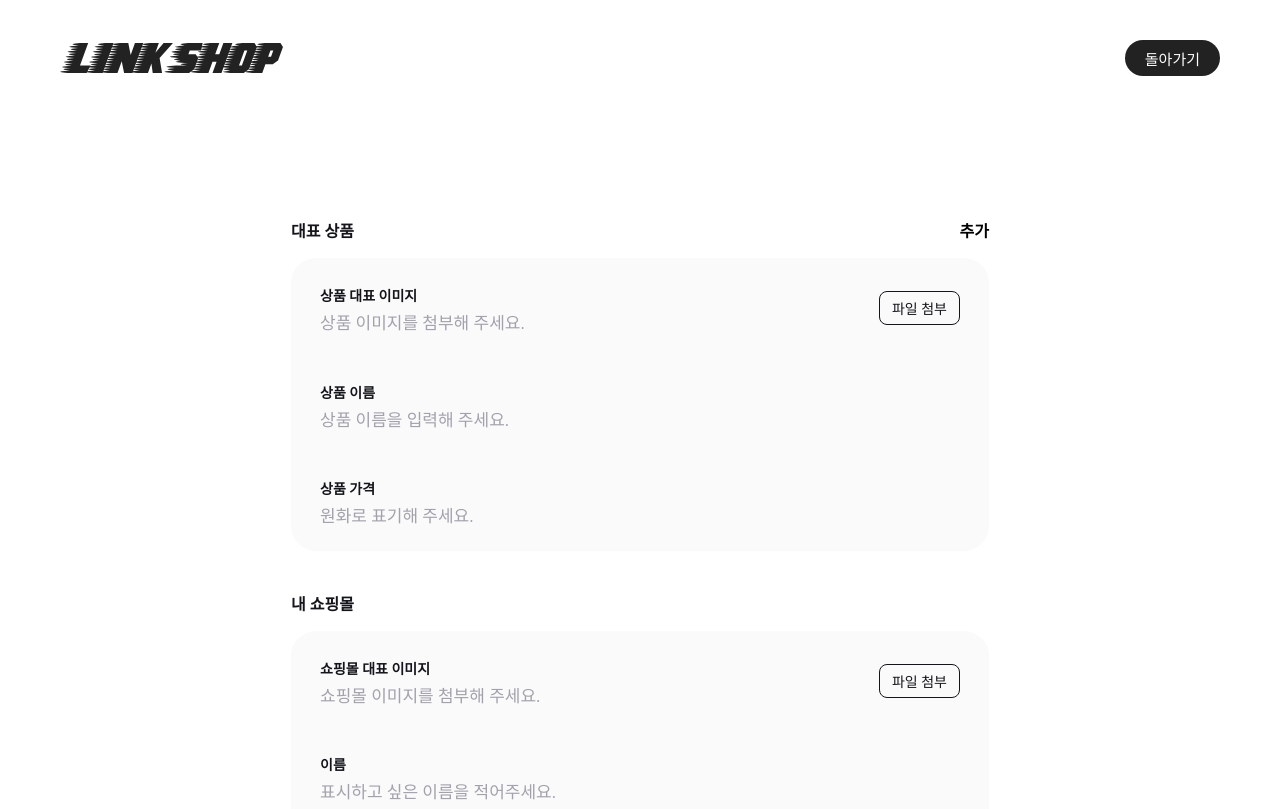
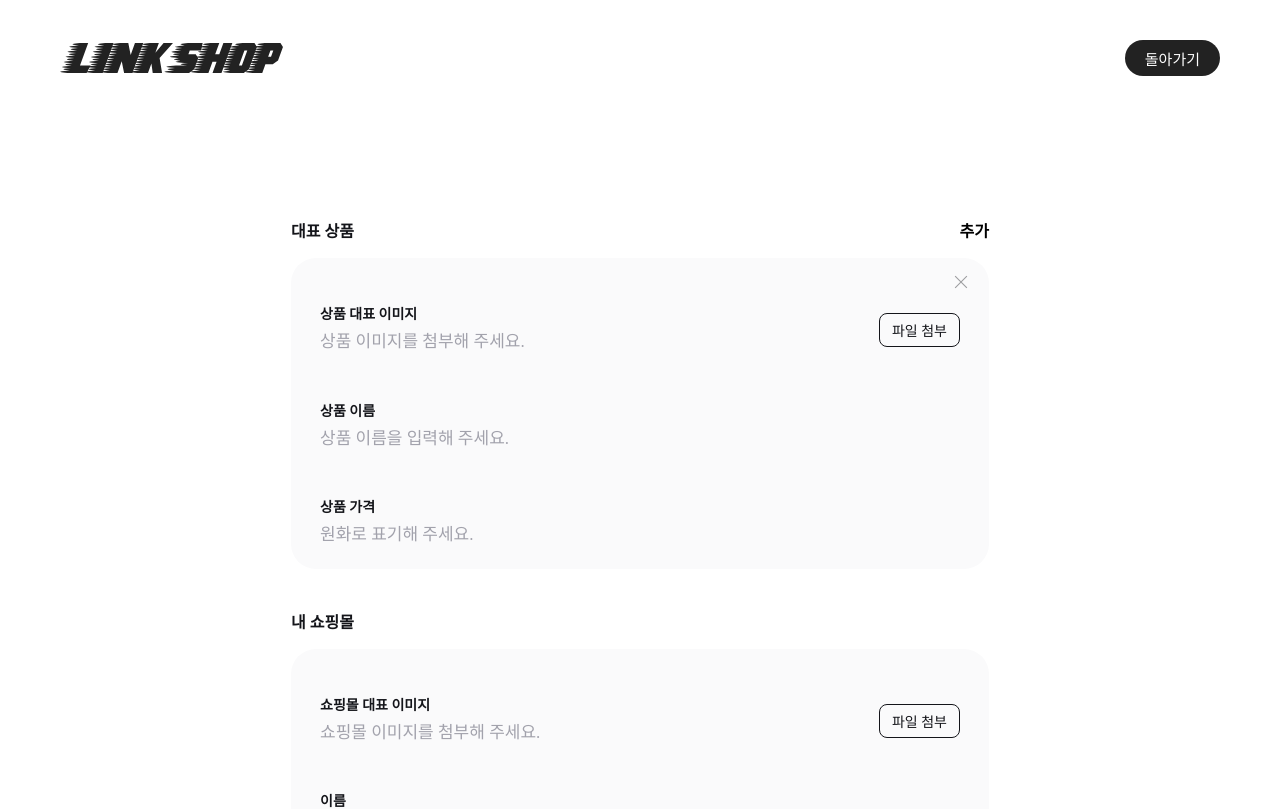
Before and after one commit to rhdtls3562/Linkshop, a React (Vite) app: page /linkpost in a window 1280 px wide. Shown: the top 809 px of the page. Built offline with nearby package versions, Linux system fonts and the light colour scheme; a web font is replaced by a local one.

Commit message:
feat: 상품 업로더 개별 삭제 버튼 및 로직 추가

```diff
--- a/src/components/Input.module.css
+++ b/src/components/Input.module.css
@@ -9,9 +9,6 @@ Input 컴포넌트 공통 CSS
   position: relative;
   border: 1px solid transparent;
   border-radius: 25px;
-}
-.wrapper:first-child {
-  padding-top: 26px;
 }
 .wrapper:last-child {
   padding-bottom: 20px;
@@ -45,7 +42,7 @@ p.input {
 
 .uploadButton {
   position: absolute;
-  top: 32px;
+  top: 24px;
   right: 28px;
   width: fit-content;
   height: fit-content;
@@ -92,3 +89,8 @@ Password Input CSS
 .wrapper.errorInput {
   border: 1px solid var(--text-error);
 }
+
+/* @media (max-width: 375px) {
+  .wrapper {
+  }
+} */
--- a/src/components/ProductUploader.jsx
+++ b/src/components/ProductUploader.jsx
@@ -1,9 +1,14 @@
 import { TextInput } from "./TextInput";
 import { FileInput } from "./FileInput";
 import styles from "./ProductUploader.module.css";
-import { useEffect } from "react";
+import closeIcon from "../assets/close.svg";
 
-export function ProductUploader({ productId, productData, onUpdate }) {
+export function ProductUploader({
+  productId,
+  productData,
+  onUpdate,
+  removeProduct,
+}) {
   // 자식에서 폼 데이터 변경 시 부모에게 전달
   const handleChange = (field, value) => {
     const updatedData = {
@@ -15,6 +20,13 @@ export function ProductUploader({ productId, productData, onUpdate }) {
   return (
     <>
       <div className={styles.inputWrap}>
+        <button
+          className={styles.closeBtn}
+          type="button"
+          onClick={() => removeProduct(productId)}
+        >
+          <img src={closeIcon} alt="삭제 버튼" />
+        </button>
         <FileInput
           id={`productImg_${productId}`}
           name="productImg"
--- a/src/components/ProductUploader.module.css
+++ b/src/components/ProductUploader.module.css
@@ -5,8 +5,32 @@
   flex-direction: column;
   gap: 15px;
   margin-bottom: 16px;
+  padding-top: 30px;
   border-radius: 25px;
+  position: relative;
 }
 .inputWrap:last-child {
   margin-bottom: 40px;
 }
+
+.closeBtn {
+  position: absolute;
+  right: 20px;
+  top: 16px;
+  width: 16px;
+  aspect-ratio: 1/1;
+  background: none;
+  border: none;
+  z-index: 99;
+  transition: transform 0.4s ease-in-out;
+  transform-origin: center;
+  opacity: 0.4;
+}
+.closeBtn > img {
+  width: 100%;
+  height: 100%;
+}
+.closeBtn:hover {
+  transform: rotate(90deg) scale(1.05);
+  opacity: 1;
+}
--- a/src/pages/LinkPostPage.jsx
+++ b/src/pages/LinkPostPage.jsx
@@ -180,6 +180,17 @@ export function LinkPostPage() {
     );
   };
 
+  // =============================
+  // 상품 삭제 함수
+  // =============================
+  const removeProduct = (id) => {
+    if (productDataList.length === 1) {
+      alert("최소 1개의 상품이 필요합니다.");
+      return;
+    }
+    setProductDataList(productDataList.filter((product) => product.id !== id));
+  };
+
   return (
     <>
       <main className={styles.main}>
@@ -196,12 +207,13 @@ export function LinkPostPage() {
               </button>
             </div>
             {/* 각 상품 렌더링 */}
-            {productDataList.map((product, index) => (
+            {productDataList.map((product) => (
               <ProductUploader
                 key={product.id}
                 productId={product.id}
                 productData={product}
                 onUpdate={updateProduct} // 업데이트 함수 전달
+                removeProduct={removeProduct} // 상품 삭제 함수 전달
               />
             ))}
           </div>
```
